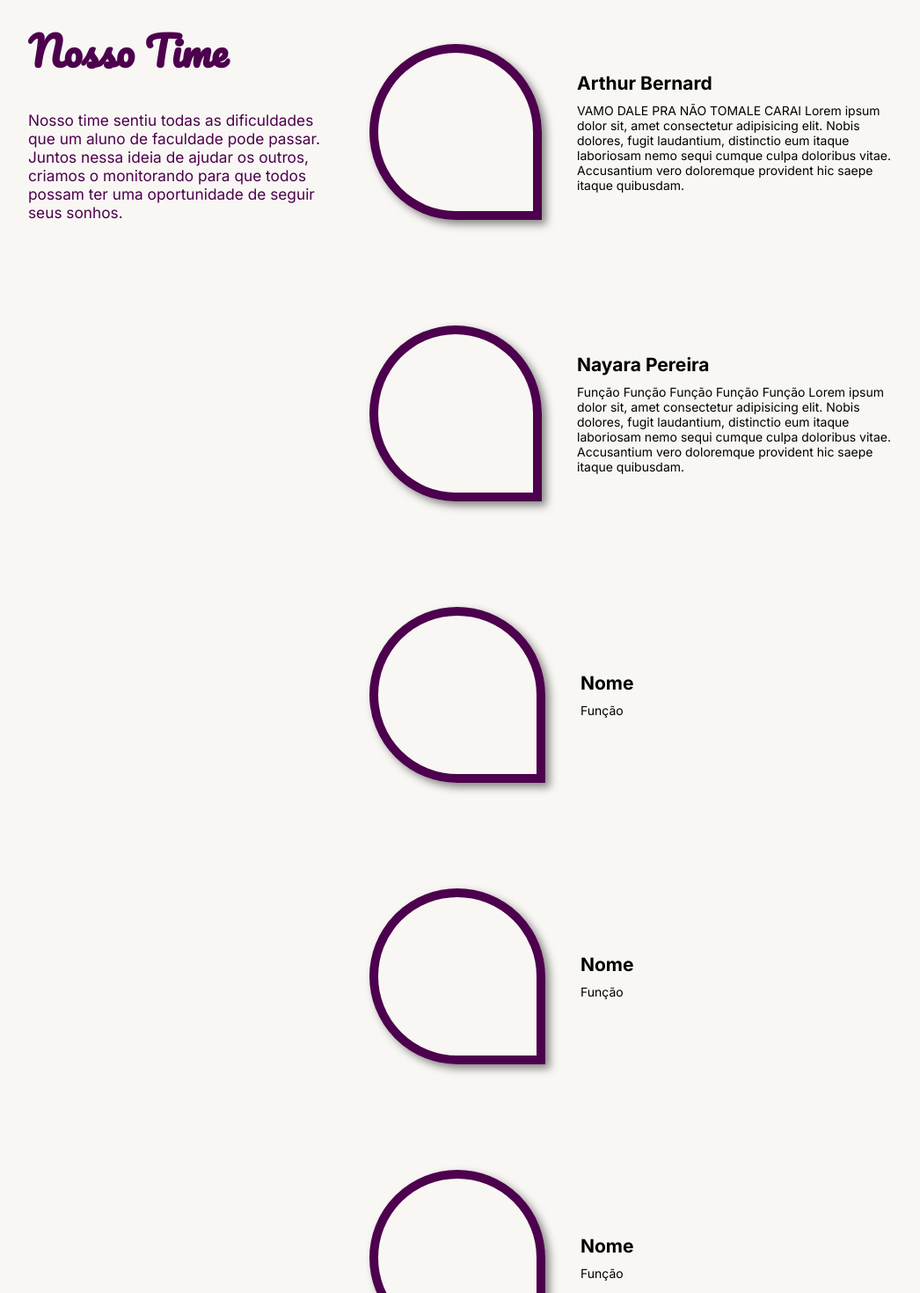
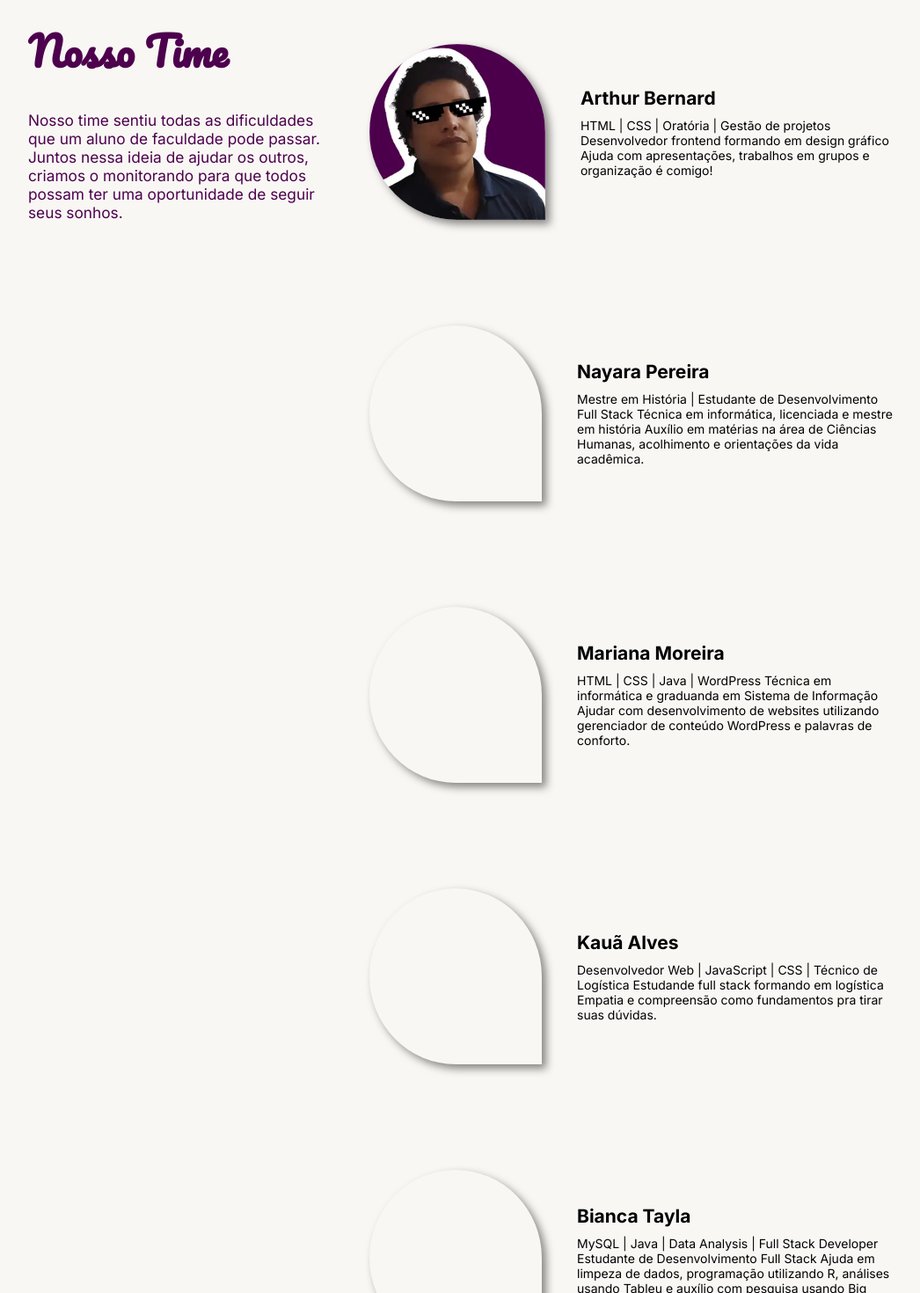
Before and after one commit to Squad024-2023/monitorando-frontend, a Next.js app: page /quem-somos in a window 1280 px wide. Shown: the part 1060-2530 px from the top of the page at 88% size, without its empty margins (96-1142 px from the left). Built offline with nearby package versions, Linux system fonts and the light colour scheme.

Commit message:
Feature: perfil dos criadores na sessão 2

```diff
--- a/app/quem-somos/page.tsx
+++ b/app/quem-somos/page.tsx
@@ -2,6 +2,7 @@ import HeroImage from '@/components/heroImage/heroImage'
 import Image from 'next/image'
 import styles from './quem-somos.module.css'
 import Doar from '@/components/doar/doar'
+import arthur from '@/public/images/arthur.webp'
 
 
 
@@ -32,15 +33,18 @@ export default function QuemSomos() {
                 </div>
                 <div className={styles.cardsTela2}>
                     <div className={styles.cardContainer}>
-                        <div className={styles.cardFoto}>
-                        </div>
+                        <Image
+                            className={styles.cardFoto}
+                            src={arthur}
+                            quality={100}
+                            placeholder='blur'
+                            alt='Imagem de arthur'
+                        />
                         <div className={styles.cardTexto}>
                             <h1>Arthur Bernard</h1>
-                            <p>VAMO DALE PRA NÃO TOMALE CARAI
-                                Lorem ipsum dolor sit, amet consectetur adipisicing elit.
-                                Nobis dolores, fugit laudantium, distinctio eum itaque laboriosam
-                                nemo sequi cumque culpa doloribus vitae. Accusantium vero doloremque
-                                provident hic saepe itaque quibusdam.
+                            <p>HTML | CSS | Oratória | Gestão de projetos
+                                Desenvolvedor frontend formando em design gráfico
+                                Ajuda com apresentações, trabalhos em grupos e organização é comigo!
                             </p>
                         </div>
                     </div>
@@ -50,11 +54,9 @@ export default function QuemSomos() {
                         </div>
                         <div className={styles.cardTexto}>
                             <h1>Nayara Pereira</h1>
-                            <p>Função Função Função Função Função
-                                Lorem ipsum dolor sit, amet consectetur adipisicing elit.
-                                Nobis dolores, fugit laudantium, distinctio eum itaque laboriosam
-                                nemo sequi cumque culpa doloribus vitae. Accusantium vero doloremque
-                                provident hic saepe itaque quibusdam.
+                            <p>Mestre em História | Estudante de Desenvolvimento Full Stack
+                                Técnica em informática, licenciada e mestre em história
+                                Auxílio em matérias na área de Ciências Humanas, acolhimento e orientações da vida acadêmica.
 
                             </p>
                         </div>
@@ -64,8 +66,10 @@ export default function QuemSomos() {
                         <div className={styles.cardFoto}>
                         </div>
                         <div className={styles.cardTexto}>
-                            <h1>Nome</h1>
-                            <p>Função</p>
+                            <h1>Mariana Moreira</h1>
+                            <p>HTML | CSS | Java | WordPress
+                                Técnica em informática e graduanda em Sistema de Informação
+                                Ajudar com desenvolvimento de websites utilizando gerenciador de conteúdo WordPress e palavras de conforto.</p>
                         </div>
                     </div>
 
@@ -73,8 +77,10 @@ export default function QuemSomos() {
                         <div className={styles.cardFoto}>
                         </div>
                         <div className={styles.cardTexto}>
-                            <h1>Nome</h1>
-                            <p>Função</p>
+                            <h1>Kauã Alves</h1>
+                            <p>Desenvolvedor Web | JavaScript | CSS | Técnico de Logística
+                                Estudande full stack formando em logística
+                                Empatia e compreensão como fundamentos pra tirar suas dúvidas.</p>
                         </div>
                     </div>
 
@@ -82,8 +88,10 @@ export default function QuemSomos() {
                         <div className={styles.cardFoto}>
                         </div>
                         <div className={styles.cardTexto}>
-                            <h1>Nome</h1>
-                            <p>Função</p>
+                            <h1>Bianca Tayla</h1>
+                            <p>MySQL | Java | Data Analysis | Full Stack Developer
+                                Estudante de Desenvolvimento Full Stack
+                                Ajuda em limpeza de dados, programação utilizando R, análises usando Tableu e auxílio com pesquisa usando Big Query e Kaggle.</p>
                         </div>
                     </div>
 
--- a/app/quem-somos/quem-somos.module.css
+++ b/app/quem-somos/quem-somos.module.css
@@ -138,8 +138,8 @@
   align-items: center;
   width: 20rem;
   height: 20rem;
+  object-fit: contain;
   border-radius: 50% 50% 0 50%;
-  border: solid 1rem rgb(var(--rosa-escuro-rgb));
   box-shadow: .5rem .5rem 1rem rgba(var(--cinza-escuro-rgb), 0.5);
 
 }
```
Also changed, not shown: public/images/arthur.webp (added).
